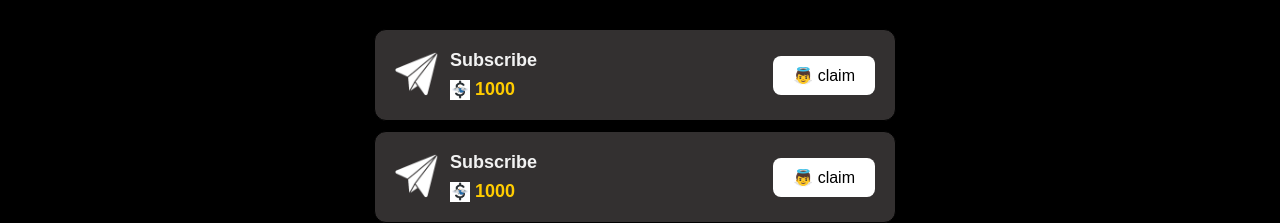
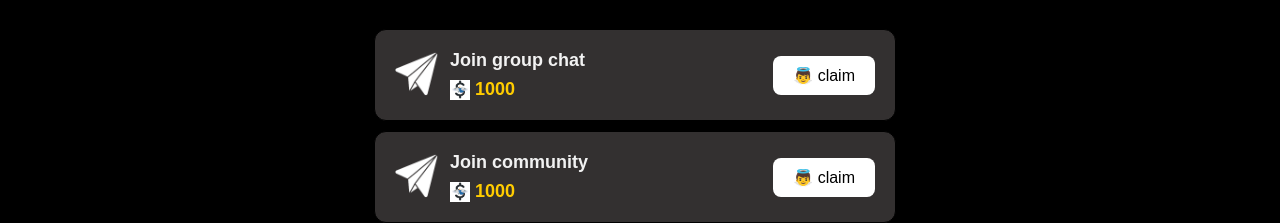
Before and after one commit to ANGMINE/Angelusd01, a plain HTML site: page task.html in a window 1280 px wide. Shown: the part 194-417 px from the top of the page. Drawn offline with Linux system fonts and the light colour scheme.

Commit message:
Update task.html

```diff
--- a/task.html
+++ b/task.html
@@ -138,7 +138,7 @@
                     <img src="material/images/tele.png" width="45px" alt="">
                 </div>
                 <div>
-                    <h4>Subscribe</h4>
+                    <h4>Join group chat</h4>
                     <div class="task-data">
                         <img src="material/images/logo.png" width="20px" alt="Coin Icon">
                         <h5>1000</h5>
@@ -155,7 +155,7 @@
                         <img src="material/images/tele.png" width="45px" alt="">
                     </div>
                     <div>
-                        <h4>Subscribe</h4>
+                        <h4>Join community</h4>
                         <div class="task-data">
                             <img src="material/images/logo.png" width="20px" alt="Coin Icon">
                             <h5>1000</h5>
```
